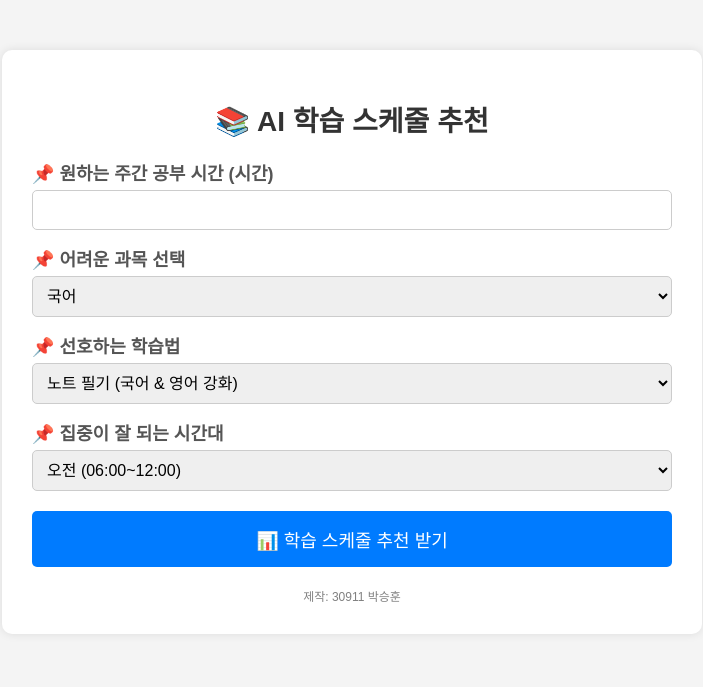
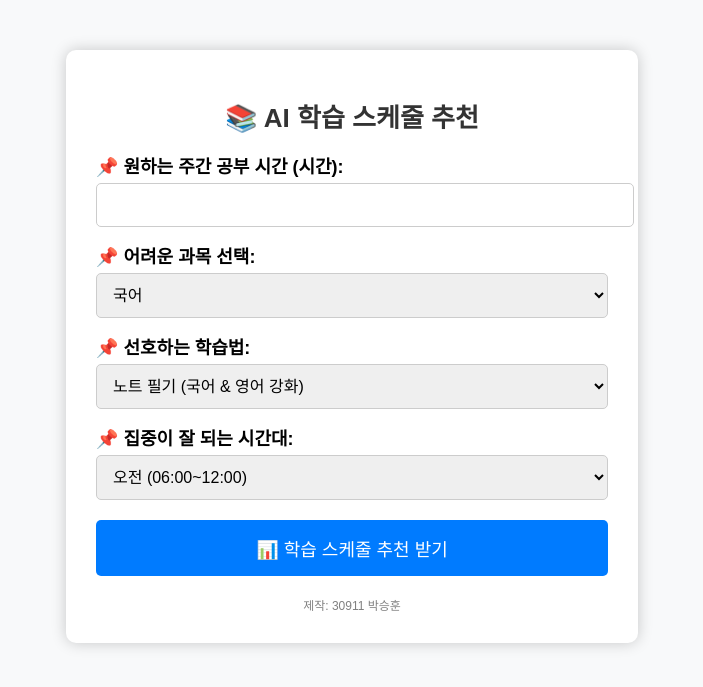
Before and after one commit to DanHyu0205/flask-study-planner, a Flask app: page / in a window 1280 px wide. Shown: the top 687 px of the page, without its empty margins (288-991 px from the left). Run offline with Flask 3, Linux system fonts and the light colour scheme.

Commit message:
Updated UI: Improved input and result pages

```diff
--- a/templates/index.html
+++ b/templates/index.html
@@ -6,41 +6,38 @@
     <title>AI 학습 스케줄 추천</title>
     <style>
         body {
-            font-family: 'Arial', sans-serif;
-            background-color: #f4f4f4;
+            font-family: Arial, sans-serif;
+            background-color: #f8f9fa;
             text-align: center;
             margin: 0;
             padding: 0;
         }
         .container {
-            width: 50%;
+            width: 40%;
             background: white;
             padding: 30px;
             margin: 50px auto;
             border-radius: 10px;
-            box-shadow: 0px 0px 10px rgba(0, 0, 0, 0.1);
+            box-shadow: 0px 0px 15px rgba(0, 0, 0, 0.2);
         }
         h1 {
-            font-size: 28px;
+            font-size: 26px;
             color: #333;
-            margin-bottom: 20px;
         }
         label {
             display: block;
             margin-top: 15px;
             font-size: 18px;
             font-weight: bold;
-            color: #555;
             text-align: left;
         }
-        select, input {
+        input, select {
             width: 100%;
-            padding: 10px;
+            padding: 12px;
             margin-top: 5px;
             font-size: 16px;
             border: 1px solid #ccc;
             border-radius: 5px;
-            box-sizing: border-box;
         }
         button {
             background: #007bff;
@@ -67,10 +64,10 @@
     <div class="container">
         <h1>📚 AI 학습 스케줄 추천</h1>
         <form action="/" method="post">
-            <label>📌 원하는 주간 공부 시간 (시간)</label>
+            <label>📌 원하는 주간 공부 시간 (시간):</label>
             <input type="number" name="weekly_hours" required>
 
-            <label>📌 어려운 과목 선택</label>
+            <label>📌 어려운 과목 선택:</label>
             <select name="difficult_subject">
                 <option value="국어">국어</option>
                 <option value="수학">수학</option>
@@ -78,14 +75,14 @@
                 <option value="과학탐구 또는 사회탐구">과학탐구 또는 사회탐구</option>
             </select>
 
-            <label>📌 선호하는 학습법</label>
+            <label>📌 선호하는 학습법:</label>
             <select name="study_method">
                 <option value="노트 필기">노트 필기 (국어 & 영어 강화)</option>
                 <option value="문제 풀이">문제 풀이 (수학 & 과학탐구 또는 사회탐구 강화)</option>
                 <option value="인강 시청">인강 시청 (영어 & 과학탐구 또는 사회탐구 강화)</option>
             </select>
 
-            <label>📌 집중이 잘 되는 시간대</label>
+            <label>📌 집중이 잘 되는 시간대:</label>
             <select name="focus_time">
                 <option value="오전 (06:00~12:00)">오전 (06:00~12:00)</option>
                 <option value="오후 (12:00~18:00)">오후 (12:00~18:00)</option>
@@ -94,7 +91,9 @@
 
             <button type="submit">📊 학습 스케줄 추천 받기</button>
         </form>
-        <div class="footer">제작: 30911 박승훈</div>
+        <div class="footer">
+            제작: 30911 박승훈
+        </div>
     </div>
 </body>
 </html>
```
Also changed, not shown: templates/result.html (+11 -32 lines).
